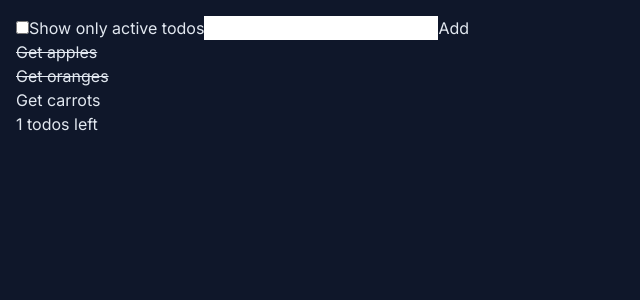
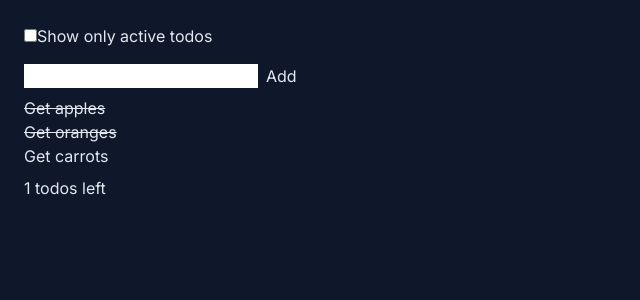
Before and after one commit to KrzysztofSnopek/exercises-and-codewars, a Next.js app: page /effectTasks/transformData in a window 1280 px wide. Shown: the top 300 px of the page, without its empty margins (0-640 px from the left). Built offline with nearby package versions, Linux system fonts and the light colour scheme.

Commit message:
Removes useeEffects by creating new variables and computing necessary  values during rendering

```diff
--- a/src/app/effectTasks/transformData/page.tsx
+++ b/src/app/effectTasks/transformData/page.tsx
@@ -16,25 +16,14 @@ type Todo = {
 export default function TodoList() {
   const [todos, setTodos] = useState(initialTodos);
   const [showActive, setShowActive] = useState(false);
-  const [activeTodos, setActiveTodos] = useState<Todo[]>([]);
-  const [visibleTodos, setVisibleTodos] = useState<Todo[]>([]);
-  const [footer, setFooter] = useState(null);
 
-  useEffect(() => {
-    setActiveTodos(todos.filter((todo) => !todo.completed));
-  }, [todos]);
-
-  useEffect(() => {
-    setVisibleTodos(showActive ? activeTodos : todos);
-  }, [showActive, todos, activeTodos]);
-
-  useEffect(() => {
-    setFooter(<footer>{activeTodos.length} todos left</footer>);
-  }, [activeTodos]);
+  const activeTodos = todos.filter((todo) => !todo.completed);
+  const visibleTodos = showActive ? activeTodos : todos;
 
   return (
     <>
-      <label>
+      <div className="flex flex-col w-1/9">
+        <label className="p-2">
           <input
             type="checkbox"
             checked={showActive}
@@ -43,14 +32,15 @@ export default function TodoList() {
           Show only active todos
         </label>
         <NewTodo onAdd={(newTodo: Todo) => setTodos([...todos, newTodo])} />
+      </div>
       <ul>
         {visibleTodos.map((todo) => (
-          <li key={todo.id}>
+          <li key={todo.id} className="pl-2">
             {todo.completed ? <s>{todo.text}</s> : todo.text}
           </li>
         ))}
       </ul>
-      {footer}
+      <footer className="p-2">{activeTodos.length} todos left</footer>
     </>
   );
 }
@@ -64,9 +54,13 @@ function NewTodo({ onAdd }: any) {
   }
 
   return (
-    <>
-      <input value={text} onChange={(e) => setText(e.target.value)} />
+    <div className="flex">
+      <input
+        className="m-2"
+        value={text}
+        onChange={(e) => setText(e.target.value)}
+      />
       <button onClick={handleAddClick}>Add</button>
-    </>
+    </div>
   );
 }
--- a/src/app/effectTasks/transformData/todos.ts
+++ b/src/app/effectTasks/transformData/todos.js
@@ -1,6 +1,6 @@
 let nextId = 0;
 
-export function createTodo(text: string, completed = false) {
+export function createTodo(text, completed = false) {
   return {
     id: nextId++,
     text,
```
Also changed, not shown: tsconfig.json (+7 -1 lines). Lines whose indentation alone changed are shown as unchanged.
